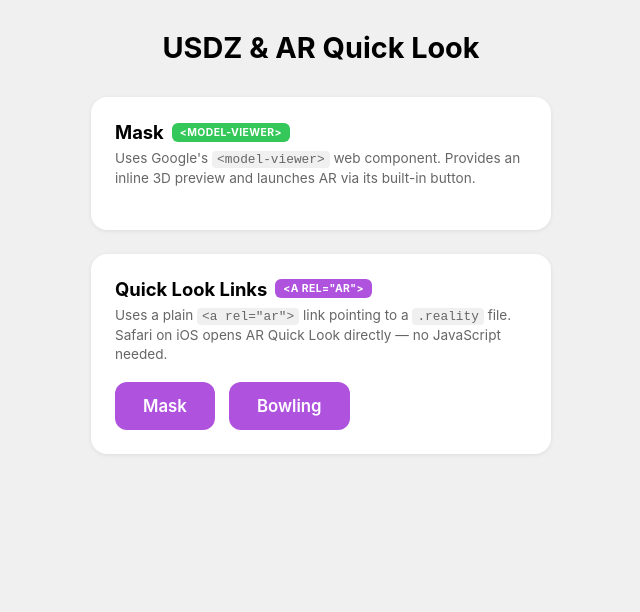
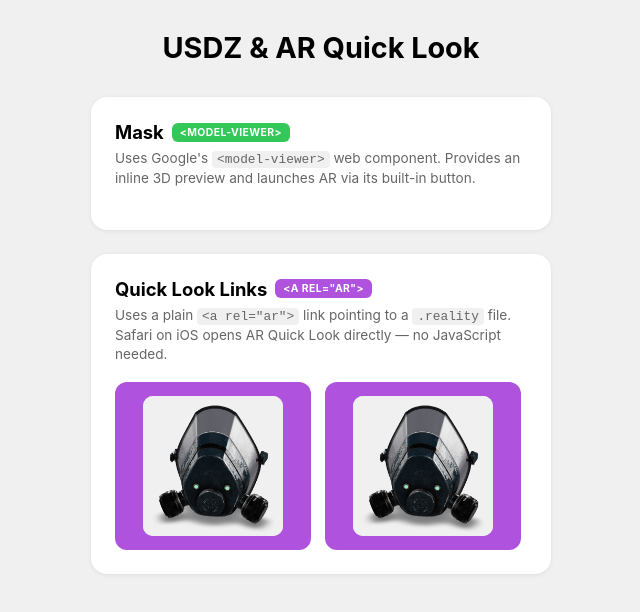
Before and after one commit to fcor/usdz-web, a plain HTML site: page index.html in a window 1280 px wide. Shown: the whole page, without its empty margins (319-959 px from the left). Drawn offline with Linux system fonts and the light colour scheme; some packages are replaced by stand-ins of ours; a script that the page names is missing.

Commit message:
Added img to test buttons

```diff
--- a/index.html
+++ b/index.html
@@ -94,6 +94,16 @@
       }
       .btn-rel {
         background-color: #af52de;
+        flex-direction: column;
+        padding: 12px;
+        border-radius: 14px;
+      }
+      .btn-rel img {
+        width: 140px;
+        height: 140px;
+        object-fit: cover;
+        border-radius: 10px;
+        background: #f0f0f0;
       }
     </style>
   </head>
@@ -127,8 +137,12 @@
         Uses a plain <code>&lt;a rel="ar"&gt;</code> link pointing to a <code>.reality</code> file. Safari on iOS opens AR Quick Look directly — no JavaScript needed.
       </p>
       <div class="buttons">
-        <a class="btn-rel" rel="ar" href="mask.reality">Mask</a>
-        <a class="btn-rel" rel="ar" href="Bowling.reality">Bowling</a>
+        <a class="btn-rel" rel="ar" href="mask.reality">
+          <img src="mask-poster.png" alt="Mask">
+        </a>
+        <a class="btn-rel" rel="ar" href="Bowling.reality">
+          <img src="mask-poster.png" alt="Bowling">
+        </a>
       </div>
     </div>
   </body>
```
